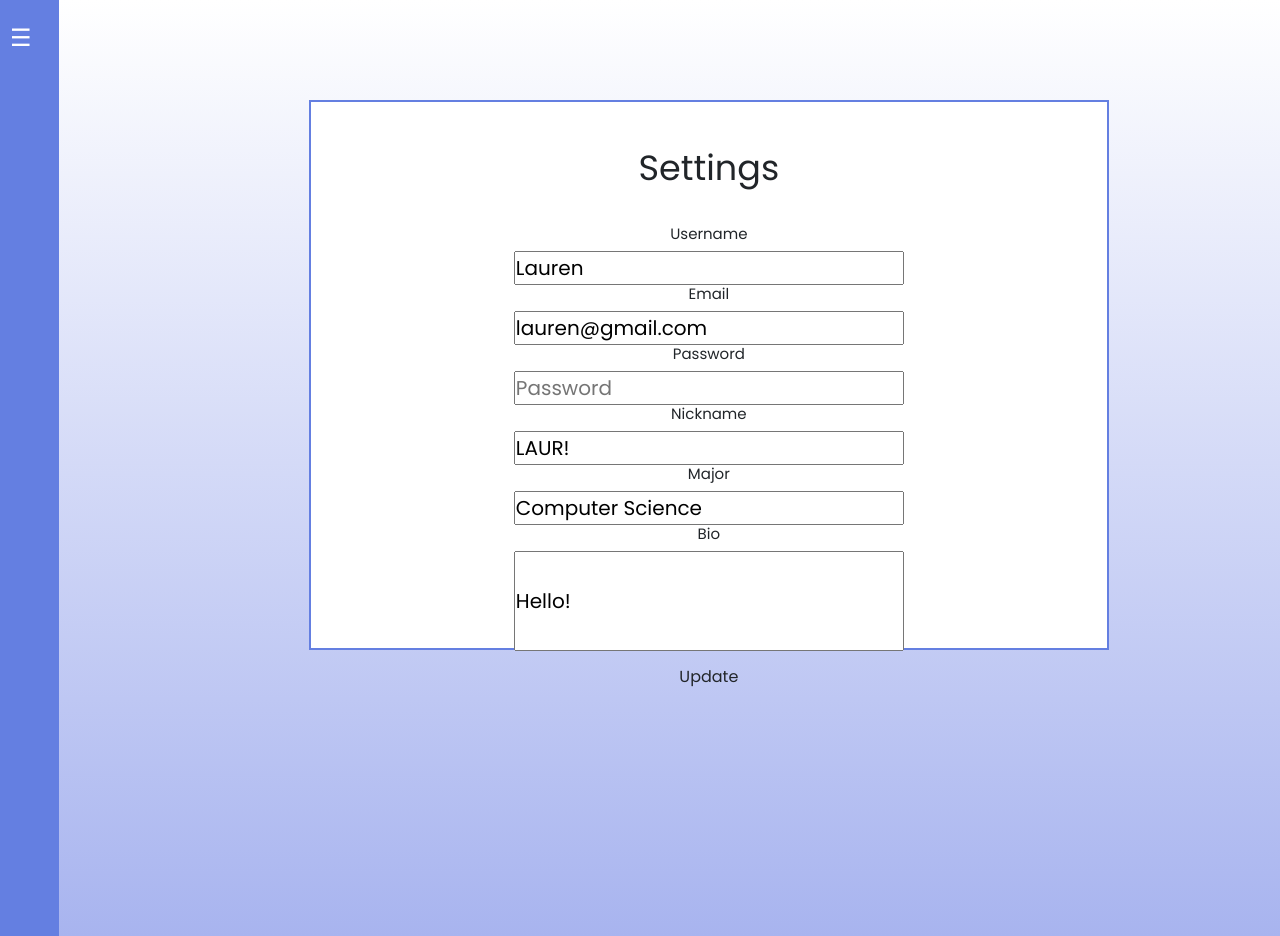
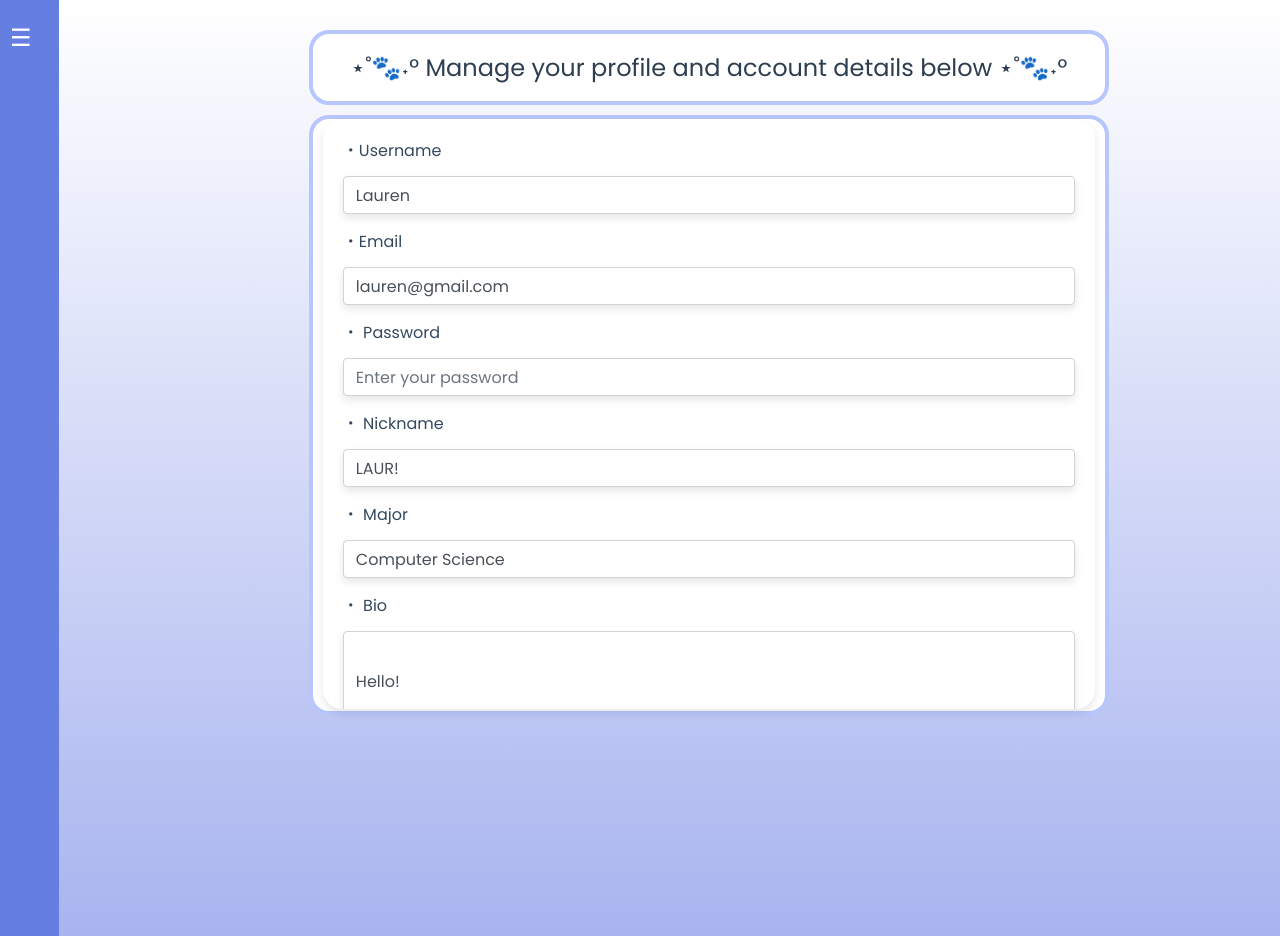
Before and after one commit to laurphill/fresh-expo, a Flask app: a page that uses templates/settings.html in a window 1280 px wide. Run offline with Flask 3, Linux system fonts and the light colour scheme; a user stored in the database is signed in; some libraries are stand-ins or nearby versions.

Commit message:
Upgraded designs

```diff
--- a/app.py
+++ b/app.py
@@ -5,21 +5,21 @@ from main import *
 #Taking information for username and password to set up new account
 class RegisterForm(FlaskForm):
     username = StringField(validators=[InputRequired(), Length(min=4, max = 20)], render_kw={"place_holder":"Username"})
-    password = PasswordField(validators=[InputRequired(), Length(min=4, max = 20)], render_kw={"place_holder":"password"})
-    email = EmailField(validators=[InputRequired(),Length(min=4, max = 20)], render_kw={"place_holder":"email"})
+    username = StringField(validators=[InputRequired(), Length(min=3, max = 20)], render_kw={"place_holder":"Username"})
+    email = EmailField(validators=[InputRequired(),Length(min=6, max = 40)], render_kw={"place_holder":"email"})
     submit = SubmitField("Register")
     is_teacher = BooleanField(render_kw={"place_holder":"is_teacher"})
 
 #Logging in
 class LoginForm(FlaskForm):
-    username = StringField(validators=[InputRequired(), Length(min=4, max = 20)], render_kw={"place_holder":"Username"})
+    username = StringField(validators=[InputRequired(), Length(min=3, max = 20)], render_kw={"place_holder":"Username"})
     password = PasswordField(validators=[InputRequired(), Length(min=4, max = 20)], render_kw={"place_holder":"password"})
     remember_me = BooleanField(render_kw={"place_holder":"Remember me"})
     submit = SubmitField("Login")
 
 class SettingsForm(FlaskForm):
-    username = StringField(validators=[Length(min=4, max = 20), Optional()], render_kw={"place_holder":"Username"})
-    email = EmailField(validators=[Length(min=4, max = 100), Optional()], render_kw={"place_holder":"email"})
+    username = StringField(validators=[Length(min=3, max = 20), Optional()], render_kw={"place_holder":"Username"})
+    email = EmailField(validators=[Length(min=6, max = 40), Optional()], render_kw={"place_holder":"email"})
     password = PasswordField(validators=[Length(min=4, max = 20), Optional()], render_kw={"place_holder":"password"})
     nickname = StringField('Nickname', validators=[Optional()],render_kw={"place_holder":"nickname"})
     bio = StringField('Bio',validators=[Optional()],render_kw={"place_holder":"Bio"})
@@ -540,27 +540,37 @@ def scanned():
 
     db.session.commit()
 
-@app.route('/api/classes/create', methods=['POST'])
-@login_required
-def create_class():
-    data = request.json
-    class_name = data.get('name')
-
-    if not class_name:
-        return jsonify({'error': 'Class name is required.'}), 400
-
-    # Check if the class name already exists
-    existing_class = Class.query.filter_by(name=class_name).first()
-    if existing_class:
-        return jsonify({'error': 'Class name already exists.'}), 400
-
     # Create the class and add the current user as a member
     new_class = Class(name=class_name)
     new_class.members.append(current_user)
+    new_class.users.append(current_user)
     db.session.add(new_class)
     db.session.commit()
 
-    return jsonify({'message': 'Class created successfully!', 'class_id': new_class.id}), 201
+
+@app.route('/create_class')
+def create_class():
+    url = request.url
+    form = SettingsForm()
+    # Extract the class name from the URL (e.g., after %class%)
+    class_match = re.search(r'[?&]class=([A-Za-z0-9_]+)', url)
+    class_name = class_match.group(1) if class_match else None
+
+    # First, check if the class exists in the Classes table
+    class_exists = db.session.query(Class).filter(Class.name == class_name).first()
+    if not class_exists:
+        # If the class doesn't exist, create it
+        new_class = Class(name=class_name)
+        db.session.add(new_class)
+        db.session.commit()
+        db.session.refresh(new_class)
+
+        flash(f"Success! You have created the class {class_name}.")
+        add_user_to_class(db.session, class_name, current_user.id)
+        return render_template('profile.html', user = current_user, form=form)
+    else:
+        add_user_to_class(db.session, class_name, current_user.id)
+        return render_template('profile.html', user = current_user, form=form)
 
 
 @app.route('/api/classes/<int:class_id>/add_member', methods=['POST'])
@@ -599,7 +609,7 @@ def send_class_message(class_id):
     if not class_:
         return jsonify({'error': 'Class not found.'}), 404
 
-    if current_user not in class_.members:
+    if current_user not in class_.users:
         return jsonify({'error': 'You are not a member of this class.'}), 403
 
     message = ClassMessage(class_id=class_id, sender_id=current_user.id, content=content)
@@ -616,7 +626,7 @@ def class_chat(class_id):
         flash('Class not found.', 'error')
         return redirect(url_for('dashboard'))
 
-    if current_user not in class_.members:
+    if current_user not in class_.users:
         flash('You are not a member of this class.', 'error')
         return redirect(url_for('dashboard'))
 
@@ -627,9 +637,11 @@ def class_chat(class_id):
 def get_class_messages(class_id):
     class_ = Class.query.get(class_id)
     if not class_:
+        print("class not found")
         return jsonify({'error': 'Class not found.'}), 404
 
-    if current_user not in class_.members:
+    if current_user not in class_.users:
+        print("not a member")
         return jsonify({'error': 'You are not a member of this class.'}), 403
 
     messages = ClassMessage.query.filter_by(class_id=class_id).order_by(ClassMessage.timestamp).all()
--- a/main.py
+++ b/main.py
@@ -1,6 +1,6 @@
 from Imports import *
 from app import *
-from User_DB import *
+from User_DB import User, Events
 
 #reload user id from database
 login_manager = LoginManager()
--- a/static/profile/settings.css
+++ b/static/profile/settings.css
@@ -12,6 +12,7 @@ body {
   display: flex;
   min-height: 100vh;
 }
+
 
 /* SIDEBAR */
 .sidebar {
@@ -65,7 +66,6 @@ body {
 }
 .wrapper {
   margin: 0 auto;
-  font-family: 'Poppins', sans-serif;
   width: 1000px;
   margin-top: 100px;
   margin-left:250px;
@@ -75,58 +75,83 @@ body {
 .wrapper > * {
   background: white;
   width: 800px;
-  height: 550px;
+  height: 600px;
   border-style: dashed;
   padding: 10px;
-  border: 2px solid #647fe1;
+  border-radius: 20px;
+  border: 4px solid #b7c6fd;
+
 }
 
 .main-head {
-  grid-area: header;
-  margin-top: 30px;
-  font-size: 35px;
-  text-align: center;
+  font-size: 2rem;
+  font-weight: 600;
+  color: #2c3e50;
+  margin-bottom: 10px;
 }
 
+
+header{
+  margin-top: -70px;
+  gap: 0px;
+  height:-10px;
+}
+.logo{
+  width:100px;
+  margin-top: -70px;
+  margin-left:670px;
+  height:80px;
+}
+.logo2{
+  width:100px;
+  margin-top: -117px;
+  margin-left:-670px;
+  height:80px;
+}
 .content {
-  grid-area: content;
-  height: 100px;
-  font-size: 20px;
-  text-align: center;
+  background-color: white;
+  padding: 20px;
+  border-radius: 20px;
+  margin-top:-10px;
+  max-height:590px;
+  overflow-y: auto;
+  box-shadow: 0 4px 8px rgba(0, 0, 0, 0.1);
 }
 .content h2{
   font-family: "Poppins", sans-serif;
   font-size: 15px;
+
+}
+.form-group {
+  margin-bottom: 15px;
+
+}
+.settings-form {
+  height: 460px;
+}
+.settings-container{
+  height: 460px;
+
 }
 
-.side {
-  grid-area: side;
-  height: 400px;
-  width: 400px;
-  border: 2px solid black;
+.form-group label {
+  font-size: 1rem;
+  font-weight: 500;
+  color: #34495e;
 }
-.btn{
-  grid-area: btn;
+.form-control {
+  width: 100%;
+  padding: 10px;
+  box-shadow: 0 4px 8px rgba(0, 0, 0, 0.1);
+  font-size: 1rem;
+  border-radius: 50px;
+  border: 1px solid #ddd;
+  margin-top: 5px;
 }
-
-.wrapper {
-  display: grid;
-  gap: 20px;
-  grid-template-areas:
-    "header"
-    "content"
-    "side"
-    "btn"
-}
-
-@media (min-width: 700px) {
-  .wrapper {
-    grid-template-columns: 1fr 4fr 1fr;
-    grid-template-areas:
-      "header header header"
-      "side content content"
-      "side btn btn";
-  }
+.form-control:focus {
+  border-color: #1abc9c;
+  outline: none;
+  box-shadow: 0 0 5px rgba(26, 188, 156, 0.5);
 }
 
 .flash-message {
@@ -142,8 +167,8 @@ body {
 
 .flash-container {
   position: fixed;
-  top: 20px;
-  left: 50%;
+  top: 70%;
+  left: 20%;
   transform: translateX(-50%);
   z-index: 1000;
 }
@@ -154,3 +179,72 @@ body {
   80% { opacity: 1; }
   100% { opacity: 0; }
 }
+
+#submit  {
+  margin-left: 0px;
+}
+.form-group a {
+  display: inline-block;
+  font-weight: 400;
+  width:88px;
+  color: #212529;
+  text-align: center;
+  vertical-align: middle;
+  -webkit-user-select: none;
+  -moz-user-select: none;
+  -ms-user-select: none;
+  user-select: none;
+  background-color: transparent;
+  border: 1px solid transparent;
+  font-size: 1rem;
+  line-height: 1.5;
+  border-radius: .25rem;
+  margin-left: 650px;
+  margin-top: -64px;
+  background: #007bff;
+  border-color: #007bff;
+  color: white;
+  text-decoration: none;
+  font-size: 1rem;
+  padding: 6px 12px;
+  transition: color .15s ease-in-out, background-color .15s ease-in-out, border-color .15s ease-in-out, box-shadow .15s ease-in-out;
+}
+
+.form-group a:hover {
+  transform: scale(1.05);
+  background-color: #0161c7;
+}
+.btn-primary {
+  color: #fff;
+  background-color: #007bff;
+  border-color: #007bff;
+}
+.settings-header {
+  text-align: center;
+  margin-bottom: 10px;
+  height:75px;
+}
+
+.settings-header h1 {
+  font-size: 1.5rem;
+  color: #2c3e50;
+  margin-top: 10px;
+}
+
+.settings-header p {
+  font-size: 1rem;
+  color: #7f8c8d;
+}
+.content::-webkit-scrollbar {
+  width: 10px;
+
+}
+
+.content::-webkit-scrollbar-thumb {
+  background-color: #c9d4ff;
+  border-radius: 5px;
+}
+
+.content::-webkit-scrollbar-thumb:hover {
+  background-color: #869eff;
+}
--- a/static/sidebar/calendar.css
+++ b/static/sidebar/calendar.css
@@ -1,4 +1,3 @@
-@import url('https://fonts.googleapis.com/css2?family=Poppins:ital,wght@0,100;0,200;0,300;0,400;0,500;0,600;0,700;0,800;0,900;1,100;1,200;1,300;1,400;1,500;1,600;1,700;1,800;1,900&display=swap');
 
 * {
     margin:0;
@@ -68,7 +67,6 @@ body {
   font-weight: bold;
   white-space: nowrap;
   overflow: hidden;
-  font-family: "Poppins", sans-serif;
   transition: opacity 0.2s ease;
   opacity: 0;
   font-size:0;
@@ -82,7 +80,7 @@ body {
 .sidebar.expanded a{
   opacity: 1;
   font-size: 1rem;
-  font-family: "Poppins", sans-serif;
+
 }
 .sidebar a:hover {
   background-color: #506bd4;
@@ -98,6 +96,7 @@ body {
     padding:10px;
 }
 
+
 .header button {
     display: flex;
     align-items: center;
@@ -110,6 +109,7 @@ body {
     height:40px;
     box-shadow: 0 0 4px black;
 }
+
 
 .todo{
     width:290px;
--- a/templates/settings.html
+++ b/templates/settings.html
@@ -21,51 +21,55 @@
 
       </div>
     <div class = "wrapper">
+        <header class="settings-header">
+          <h1>⋆˚🐾˖° Manage your profile and account details below ⋆˚🐾˖°</h1>
+
+
+        </header>
         <form method = "POST" action="" enctype="multipart/form-data">
-            {{form.hidden_tag()}}
-            <header class="main-head">Settings</header>
-            <div class="content">
+              <div class="content scrollable">
                 {% with messages = get_flashed_messages() %}
                   {% if messages %}
                     <div class="flash-container">
                       {% for message in messages %}
                         <div class="flash-message">{{ message }}</div>
                       {% endfor %}
+                  {% endif %}
+                {% endwith %}
+                <form method="POST" action="" enctype="multipart/form-data" class="settings-form">
+                  {{ form.hidden_tag() }}
+                  <div class="form-group">
+                    <label for="username">・Username</label>
+                    {{ form.username(class="form-control", placeholder="Enter your username") }}
                   </div>
-                    {% endif %}
-                {% endwith %}<br>
-                <h2>Username</h2>
-                {{form.username(placeholder = "Username")}}
-                <i class='bx bxs-user'></i>
-                <br>
-                <h2>Email</h2>
-                {{form.email(placeholder="Email")}}
-                <i class='bx bxs-envelope'></i>
-                <h2>Password</h2>
-                {{form.password(placeholder="Password")}}
-                <i class='bx bxs-lock-alt' ></i>
-                <br>
+                  <div class="form-group">
+                    <label for="email">・Email </label>
+                    {{ form.email(class="form-control", placeholder="Enter your email") }}
+                  </div>
+                  <div class="form-group">
+                    <label for="password">・ Password </label>
+                    {{ form.password(class="form-control", placeholder="Enter your password") }}
+                  </div>
+                  <div class="form-group">
+                    <label for="nickname">・ Nickname </label>
+                    {{ form.nickname(class="form-control", placeholder="Enter your nickname") }}
+                  </div>
+                  <div class="form-group">
+                    <label for="major">・ Major</label>
+                    {{ form.major(class="form-control", placeholder="Enter your major") }}
+                  </div>
+                  <div class="form-group">
+                    <label for="bio">・ Bio </label>
+                    {{ form.bio(class="form-control", style="height: 100px;", placeholder="Tell us about yourself") }}
+                  </div>
+                  <div class="form-group">
+                    {{ form.submit(class="btn btn-primary") }}
+                    <a href="{{ url_for('logout') }}">Log Out</a>
+                  </div>
 
-                <h2>Nickname</h2>
-                {{form.nickname(placeholder="Name")}}
-
-                <br>
-                <h2>Major</h2>
-                {{form.major(placeholder="Major")}}
-
-                <br>
-                <h2>Bio</h2>
-                    {{form.bio(style='height: 100px; max-height:200px; min-height:100px;', placeholder=" About Me")}}
-                <br>
-                <!-- <h2>Profile Pic</h2>
-                {{form.profile_pic}}
-                {{current_user.profile_pic}} -->
-
-                <div class = "btn">
-                    {{form.submit(class="btn")}}</div>
+                </form>
               </div>
             </div>
-    </form>
         </div>
 
     <script>
```
Also changed, not shown: User_DB.py (+34 -30 lines), static/dashboard.css (+17 -7 lines), static/profile/other_profile.css (+51 -0 lines), static/profile/profile.css (+46 -26 lines), static/sidebar/resources.css (+38 -103 lines), templates/chats.html (+3 -4 lines), templates/dashboard.html (+5 -6 lines), templates/other_profile.html (+7 -7 lines), templates/profile.html (+9 -7 lines), templates/resources.html (+6 -3 lines), instance/database.db, static/profile_pictures/Mychtar_and_his_Snowdog.jpg (added), static/sidebar/chats.js (deleted). Lines whose indentation alone changed are shown as unchanged.
